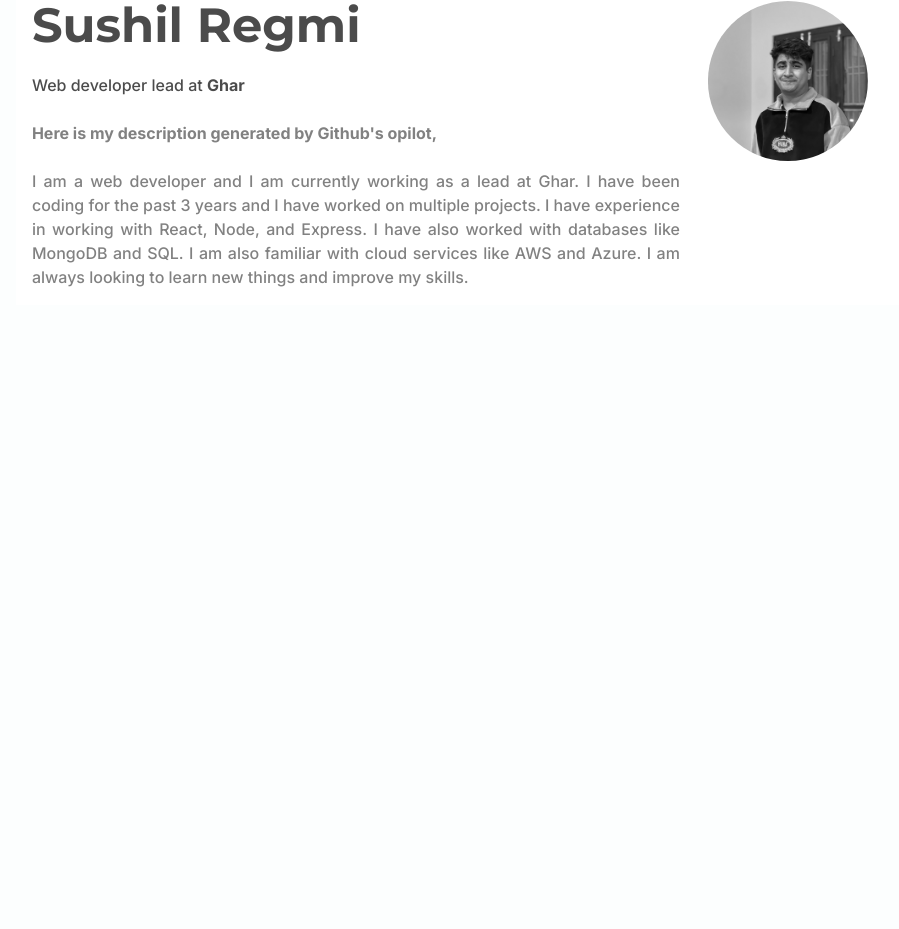
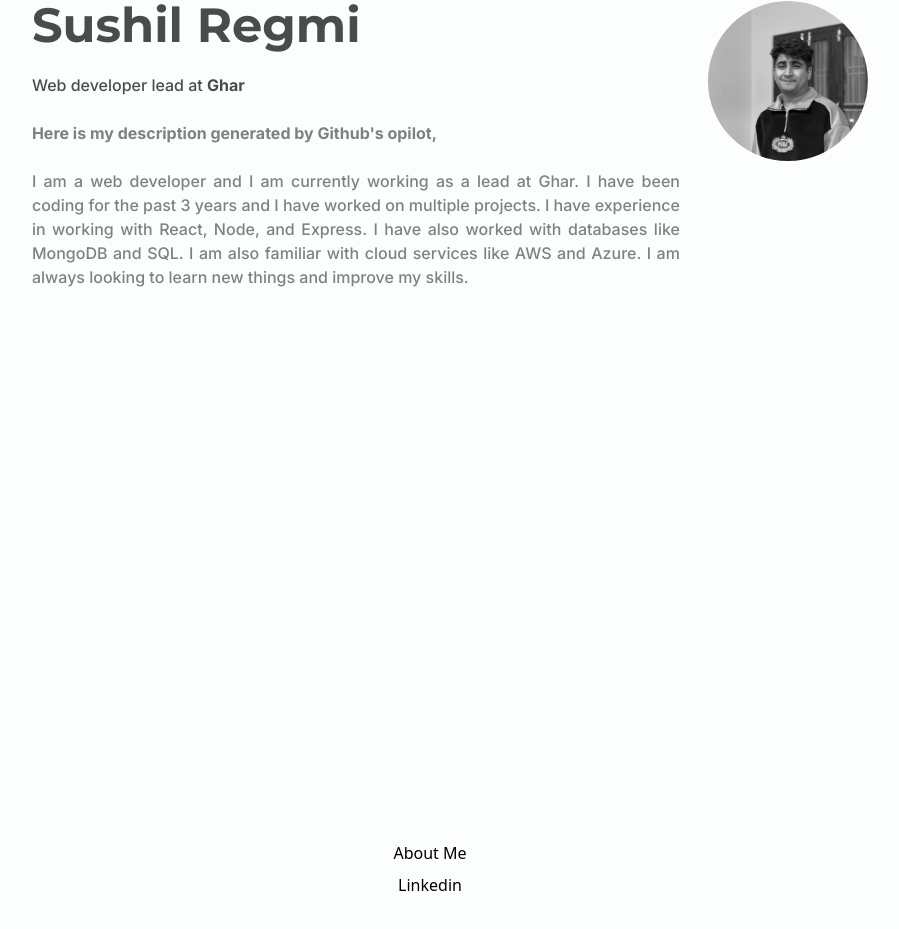
Before and after one commit to soocil/Portfolio, a React (Vite) app: page / in a window 1280 px wide. Shown: the part 271-1200 px from the top of the page, without its empty margins (210-1109 px from the left). Before the commit the page ends 800 px from the top, so only its background shows below. Built offline with nearby package versions, Linux system fonts and the light colour scheme.

Commit message:
UI : Fixed frontend with more tailwind

```diff
--- a/package.json
+++ b/package.json
@@ -27,6 +27,7 @@
     "eslint-plugin-react-refresh": "^0.4.9",
     "globals": "^15.9.0",
     "postcss": "^8.4.47",
+    "tailwind-scrollbar": "^3.1.0",
     "tailwindcss": "^3.4.13",
     "typescript": "^5.5.3",
     "typescript-eslint": "^8.0.1",
--- a/src/Components/Home.css
+++ b/src/Components/Home.css
@@ -53,18 +53,13 @@
   max-width: 100%;
   object-fit: cover;
   visibility: hidden;
-/* opacity o-100 fade in effect */
   animation: fadeIn 2.5s;
-
-
-
-
 
 }
 
 @keyframes fadeIn {
   from {
-    opacity: 0.5;
+    opacity: 0;
   }
   to {
     opacity: 1;
--- a/src/Components/Home.tsx
+++ b/src/Components/Home.tsx
@@ -1,6 +1,7 @@
 import NavBar from "./NavBar";
 import "./Home.css";
 import { useEffect, useState } from "react";
+import Scrollbar from "./Scrollbar";
 
 const Home = () => {
   const [imageLoaded, setImageLoaded] = useState(false);
@@ -13,8 +14,12 @@ const Home = () => {
 
   return (
     <div  >
+
       <NavBar />
-      <div className="HomeContainer absolute top-1/2 left-1/2  w-11/12 max-w-4xl m-4 p-4 lg:max-w-2/5 m-1/2 max-h-2/ bg-white transform translate-x-[-48%] translate-y-[-50%]">
+      <Scrollbar/>
+      <div className="HeaderFooter felx flex-col gap-96 overflow-auto ">
+        <div className="MiddleContainer static  top-0 left-0 flex flex-col h-screen w-full overflow-auto   ">
+          <div className="HomeContainer   absolute top-1/2 left-1/2  w-11/12 max-w-4xl m-4 p-4 lg:max-w-2/5 m-1/2 max-h-2    transform translate-x-[-48%] translate-y-[-50%]">
             <div className="namedescimg  w-full flex justify-center flex-col-reverse sm:flex-col-reverse lg:flex-row  row-auto">
               <div className="namedesc w-3/4">
                 <h1 className="name w-3/4 text-Montserrat font-bold">
@@ -23,7 +28,9 @@ const Home = () => {
                 <br />
                 <div className="subname w-3/4 ">
                   Web developer lead at{" "}
-              <span className="subname cursor-pointer font-bold">Ghar </span>
+                  <span className="subname cursor-pointer font-bold">
+                    Ghar{" "}
+                  </span>
                 </div>
                 <br />
                 <p className="namedesc text-justify">
@@ -31,19 +38,39 @@ const Home = () => {
                     Here is my description generated by Github's opilot,
                     <br />
                   </span>
-              <br />I am a web developer and I am currently working as a lead at
-              Ghar. I have been coding for the past 3 years and I have worked on
-              multiple projects. I have experience in working with React, Node,
-              and Express. I have also worked with databases like MongoDB and
-              SQL. I am also familiar with cloud services like AWS and Azure. I
-              am always looking to learn new things and improve my skills.
+                  <br />I am a web developer and I am currently working as a
+                  lead at Ghar. I have been coding for the past 3 years and I
+                  have worked on multiple projects. I have experience in working
+                  with React, Node, and Express. I have also worked with
+                  databases like MongoDB and SQL. I am also familiar with cloud
+                  services like AWS and Azure. I am always looking to learn new
+                  things and improve my skills.
                 </p>
               </div>
               <img
-            className={`profileimage    lg:w-40 lg:h-40 sm:w-28 sm:h-28 w-28 h-28 mb-10 lg:mb-0 mx-auto ${imageLoaded ? 'visible' : 'invisible'}`}
+                className={`profileimage    lg:w-40 lg:h-40 sm:w-28 sm:h-28 w-28 h-28 mb-10 lg:mb-0 mx-auto ${
+                  imageLoaded ? "visible" : "invisible"
+                }`}
                 src="./Profile.jpg"
                 alt=""
               />
+            </div>
+          </div>
+        </div>
+        <div className="Footer  bottom-0 left-0 flex flex-col gap-2   h-28 text-center w-full ">
+          <div className="me">
+            <a
+              href="
+            https://www.linkedin.com/in/sushil-regmi-1a1b5b1b1/"
+            >
+              <button className="aboutme">About Me</button>
+            </a>
+          </div>
+          <div className="Social">
+            <a href="https://www.linkedin.com/in/sushil-regmi-1a1b5b1b1/">
+              Linkedin
+            </a>
+          </div>
         </div>
       </div>
     </div>
--- /dev/null
+++ b/src/Components/Scrollbar.tsx
@@ -0,0 +1,10 @@
+
+const Scrollbar = () => {
+  return (
+    <div className=" opacity-0 overflow-auto h-64 w-64 overflow-y-scroll scrollbar-thin scrollbar-thumb-gray-900 scrollbar-track-gray-100">
+
+    </div>
+  );
+};
+
+export default Scrollbar;
--- a/src/index.css
+++ b/src/index.css
@@ -8,3 +8,23 @@ body{
 
   background-color: #FCFEFE;
 }
+
+/* Custom scrollbar */
+::-webkit-scrollbar {
+  width: 7px;
+}
+
+::-webkit-scrollbar-track {
+  background: #f1f1f100;
+}
+
+::-webkit-scrollbar-thumb {
+  background-color: #b4b8e0;
+  transition-timing-function: ease-in-out;
+  transition-duration: 2000ms;
+}
+
+::-webkit-scrollbar-thumb:hover {
+  background-color: #8892ff;
+
+}
--- a/tailwind.config.js
+++ b/tailwind.config.js
@@ -11,6 +11,10 @@ export default {
     extend: {
 
     },
+    plugins: [
+      // ...
+      require('tailwind-scrollbar'),
+  ],
   },
   plugins: [],
 }
```
Also changed, not shown: src/Components/Blog.tsx (deleted), 1 other file (tests, documents, lock files or other folders). Lines whose indentation alone changed are shown as unchanged.
